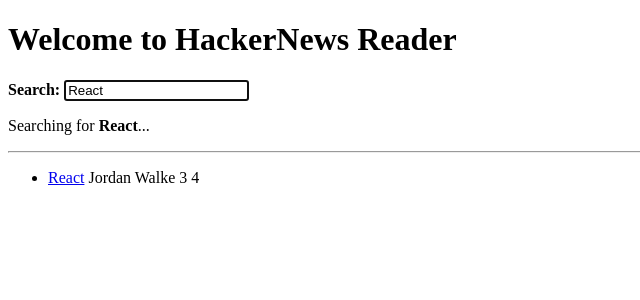
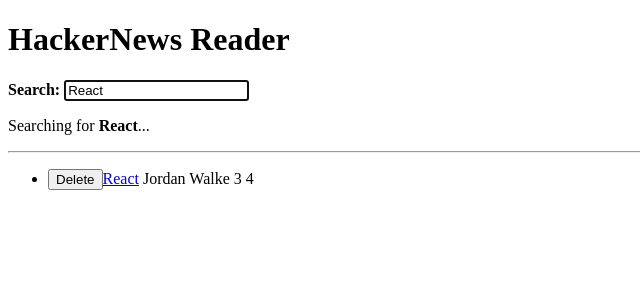
Before and after one commit to huuwulleop/hackernews-reader, a React (Create React App) app: page / in a window 1280 px wide. Shown: the top 300 px of the page, without its empty margins (0-640 px from the left). Built offline with nearby package versions, Linux system fonts and the light colour scheme.

Commit message:
Implement removing articles

```diff
--- a/src/App.js
+++ b/src/App.js
@@ -9,7 +9,7 @@
 
 const title = "HackerNews Reader"
 
-const stories = [
+const initialStories = [
     {
         title: 'React',
         url: 'https://reactjs.org/',
@@ -31,6 +31,17 @@
 const App = () => {
     const [searchTerm, setSearchTerm] = useSemiPersistentState("search", "React")
 
+    const [stories, setStories] = useState(initialStories)
+
+    // Remove story
+    const handleRemoveStory = (item) => {
+        const newStories = stories.filter(story => (
+            item.objectID !== story.objectID
+        ))
+
+        setStories(newStories)
+    }
+
     const handleSearch = event => {
         setSearchTerm(event.target.value)
         // console.log(event.target.value);
@@ -42,13 +53,13 @@
 
     return (
         <div>
-            <h1>Welcome to {title}</h1>
+            <h1>{title}</h1>
 
             <Search onSearch={handleSearch} searchTerm={searchTerm} />
 
             <hr />
 
-            <List list={searchedStories} />
+            <List list={searchedStories} onRemoveItem={handleRemoveStory} />
         </div>
     )
 }
--- a/src/components/Item.js
+++ b/src/components/Item.js
@@ -1,7 +1,13 @@
 
-const Item = ({ item }) => {
+const Item = ({ item, onRemoveItem }) => {
     return (
         <li>
+            <span>
+                <button type="button" onClick={() => onRemoveItem(item)}>
+                    Delete
+                </button>
+            </span>
+
             <a href={item.url}>{item.title}</a>
 
             <span> {item.author}</span>
--- a/src/components/List.js
+++ b/src/components/List.js
@@ -2,11 +2,15 @@
 // components
 import Item from "./Item"
 
-const List = ({ list }) => {
+const List = ({ list, onRemoveItem }) => {
     return (
         <ul>
             {list.map(item => (
-                <Item key={item.objectID} item={item} />
+                <Item
+                    key={item.objectID}
+                    item={item}
+                    onRemoveItem={onRemoveItem}
+                />
             ))}
         </ul>
     )
```
